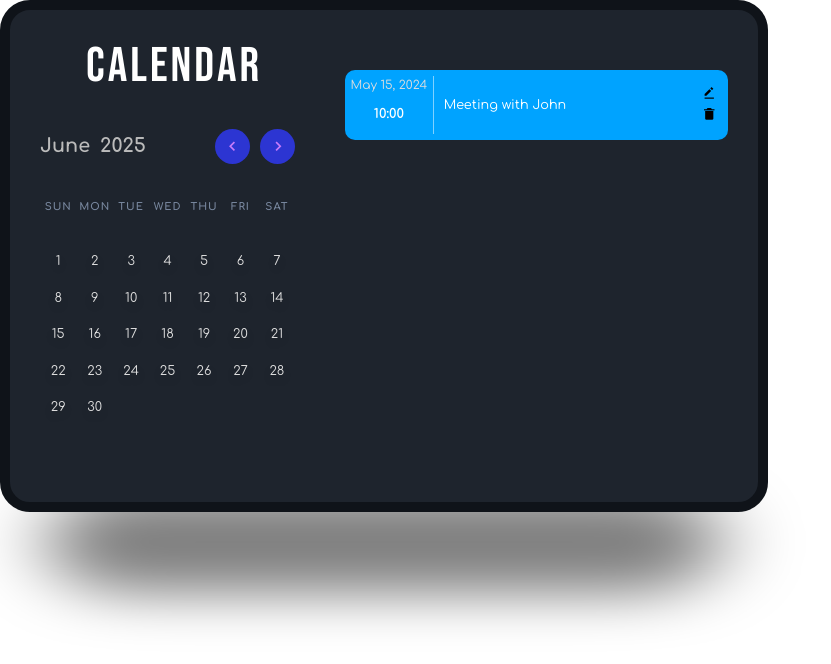
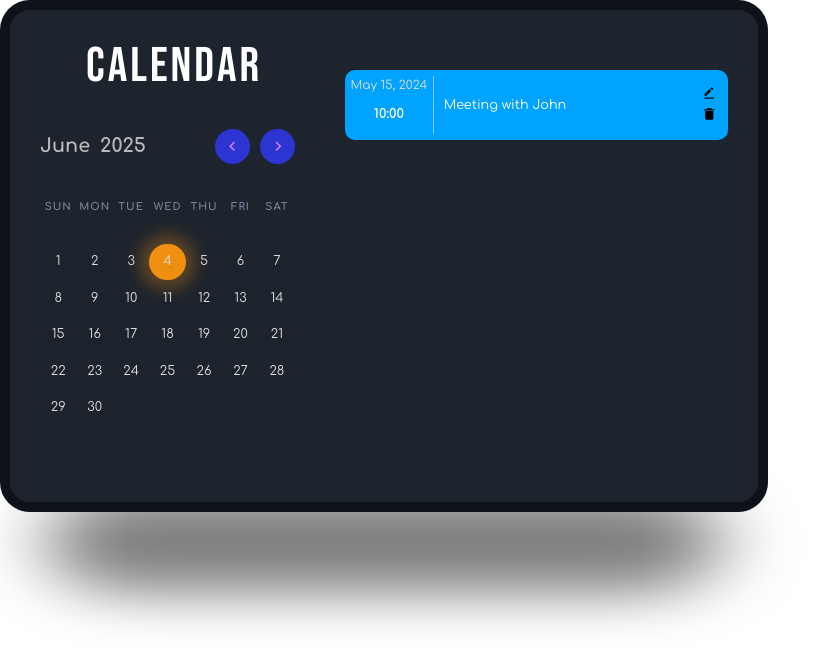
Before and after one commit to kaveenskn/InternQuest-web-Group2, a React (Vite) app: page /Calendar in a window 1280 px wide. Shown: the top 664 px of the page, without its empty margins (0-831 px from the left). Built offline with nearby package versions, Linux system fonts and the light colour scheme.

Commit message:
current date update on calendar

```diff
--- a/src/pages/Calendar.jsx
+++ b/src/pages/Calendar.jsx
@@ -67,9 +67,22 @@ const nextMonth = () => {
     ))}
 
     {/* Days of the current month */}
-    {[...Array(daysInMonth).keys()].map((day) => (
-        <span key={`day-${day + 1}`}>{day + 1}</span>
-    ))}
+    {[...Array(daysInMonth).keys()].map((day) => {
+        const date = day + 1;
+        const isCurrentDay =
+            date === currentDate.getDate() &&
+            currentMonth === currentDate.getMonth() &&
+            currentYear === currentDate.getFullYear();
+
+        return (
+            <span
+                key={`day-${date}`}
+                className={isCurrentDay ? 'current-day' : ''}
+            >
+                {date}
+            </span>
+        );
+    })}
 </div>
             </div>
 
```
